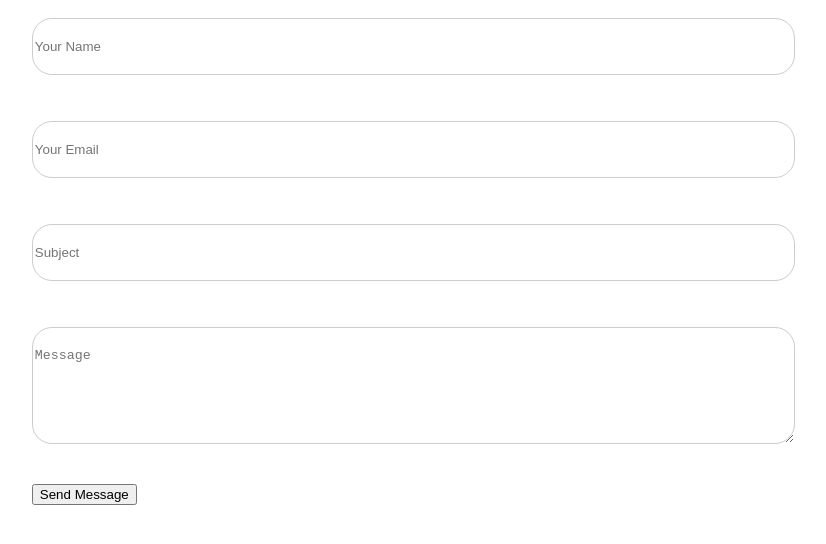
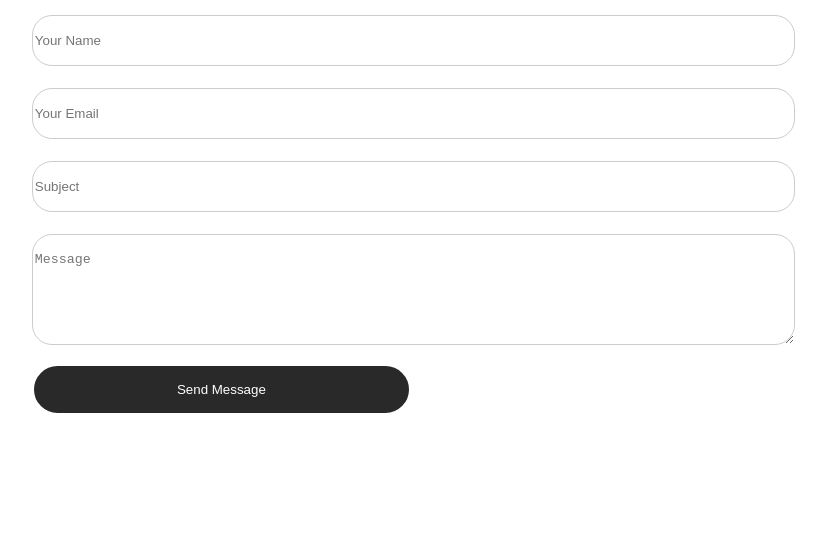
Before and after one commit to Jijinvj21/JIJIN-VJ-PERSONAL-WEBSIT, a plain HTML site: page jijin contact.html in a window 1280 px wide. Shown: the whole page, without its empty margins (229-1055 px from the left). Drawn offline with nearby package versions, Linux system fonts and the light colour scheme.

Commit message:
Update style.css

```diff
--- a/css/style.css
+++ b/css/style.css
@@ -7,45 +7,46 @@ form
 }
 textarea
 {
-  margin-top: 10px;
-  margin-bottom: 20px;
+  margin-top: 7px;
+  margin-bottom: 15px;
 
   width: 100%;
   resize: vertical;
   border-radius: 20px;
-  padding-top: 20px;
-  padding-bottom: 20px;
+  padding-top: 17px;
+  padding-bottom: 17px;
   border: 1px solid #ccc;
   padding-right: 1px;
 }
 input[type=text], select
 
 {
-  margin-top: 10px;
-  margin-bottom: 20px;
+  margin-top: 7px;
+  margin-bottom: 15px;
 
   width: 100%;
   resize: vertical;
   border-radius: 20px;
-  padding-top: 20px;
-  padding-bottom: 20px;
+  padding-top: 17px;
+  padding-bottom: 17px;
   border: 1px solid #ccc;
   padding-right: 1px;
 }
 input[type=email]
 {
   margin: auto;
-  margin-top: 10px;
-  margin-bottom: 20px;
+  margin-top: 7px;
+  margin-bottom: 15px;
   padding-right: 1px;
   width: 100%;
   resize: vertical;
   border-radius: 20px;
-  padding-top: 20px;
-  padding-bottom: 20px;
+  padding-top: 17px;
+  padding-bottom: 17px;
   border: 1px solid #ccc;
 }
-input[type=submit]
+/* input[type=submit] */
+.button
 {
   background-color: #292929;
   color: white;
@@ -57,48 +58,10 @@ input[type=submit]
   border: 2px solid white;
   width: 50%;
 }
+.error
+{
 
-
-/*
-
-input[type=text], select, textarea {
-  width: 100%;
-  padding: 20px;
-  border: 1px solid #ccc;
-  margin-top: 10px;
-  margin-bottom: 20px;
-  resize: vertical;
-  border-radius: 20px;
+    color: red;
+    padding: 0;
+    margin: 0;
 }
-
-
-input[type=email]{
-  width: 100%;
-  padding: 20px;
-  border: 1px solid #ccc;;
-  margin-top: 10px;
-  margin-bottom: 20px;
-  resize: vertical;
-  border-radius: 20px;
-
-
-}
-
-input[type=submit] {
-  background-color: #292929;
-  color: white;
-  padding: 16px 30px;
-
-  border: none;
-  cursor: pointer;
-  border-radius: 30px;
-  border: 2px solid white;
-}
-
-input[type=submit]:hover {
-  background-color: #020202;}
-
-
-
-
-*/
```
